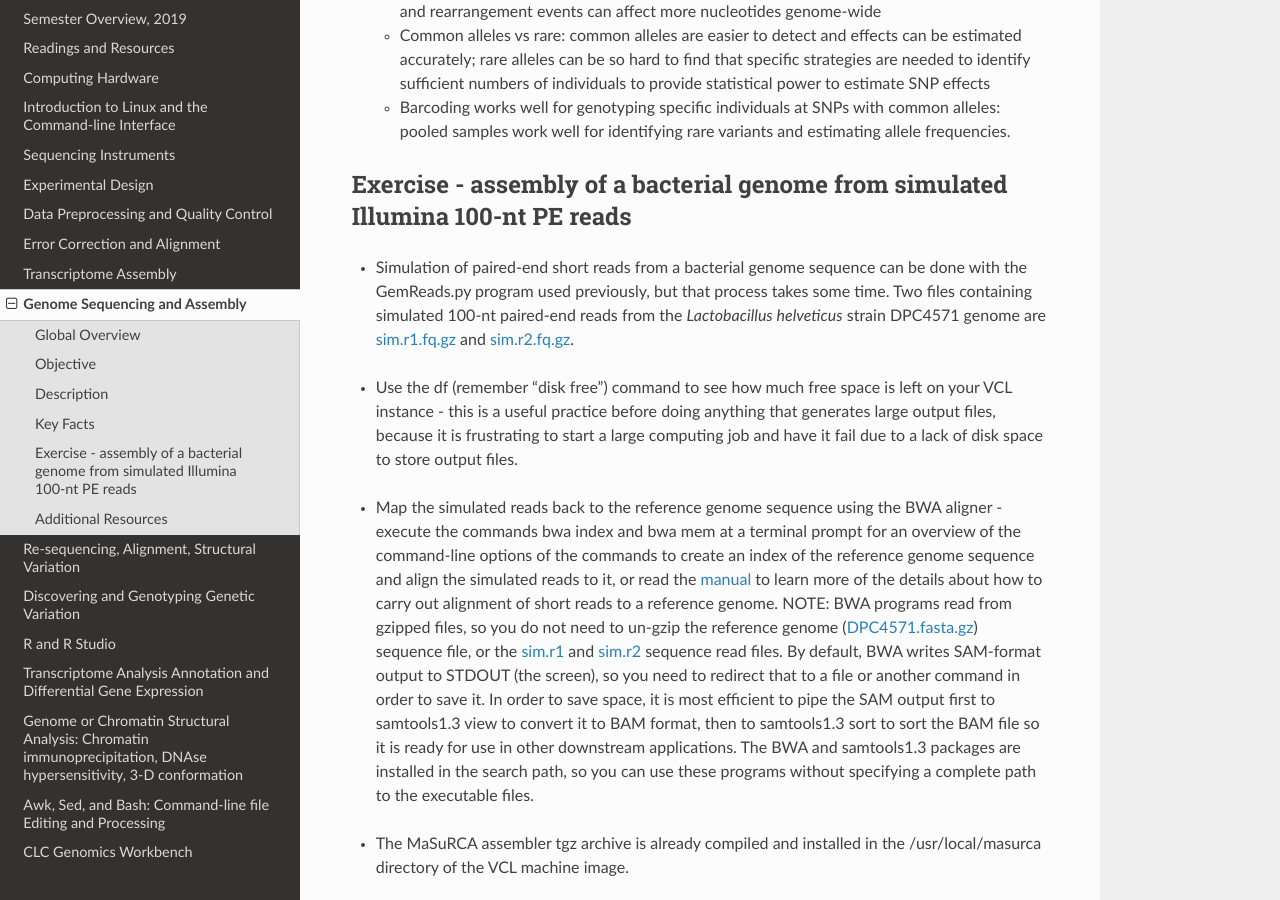
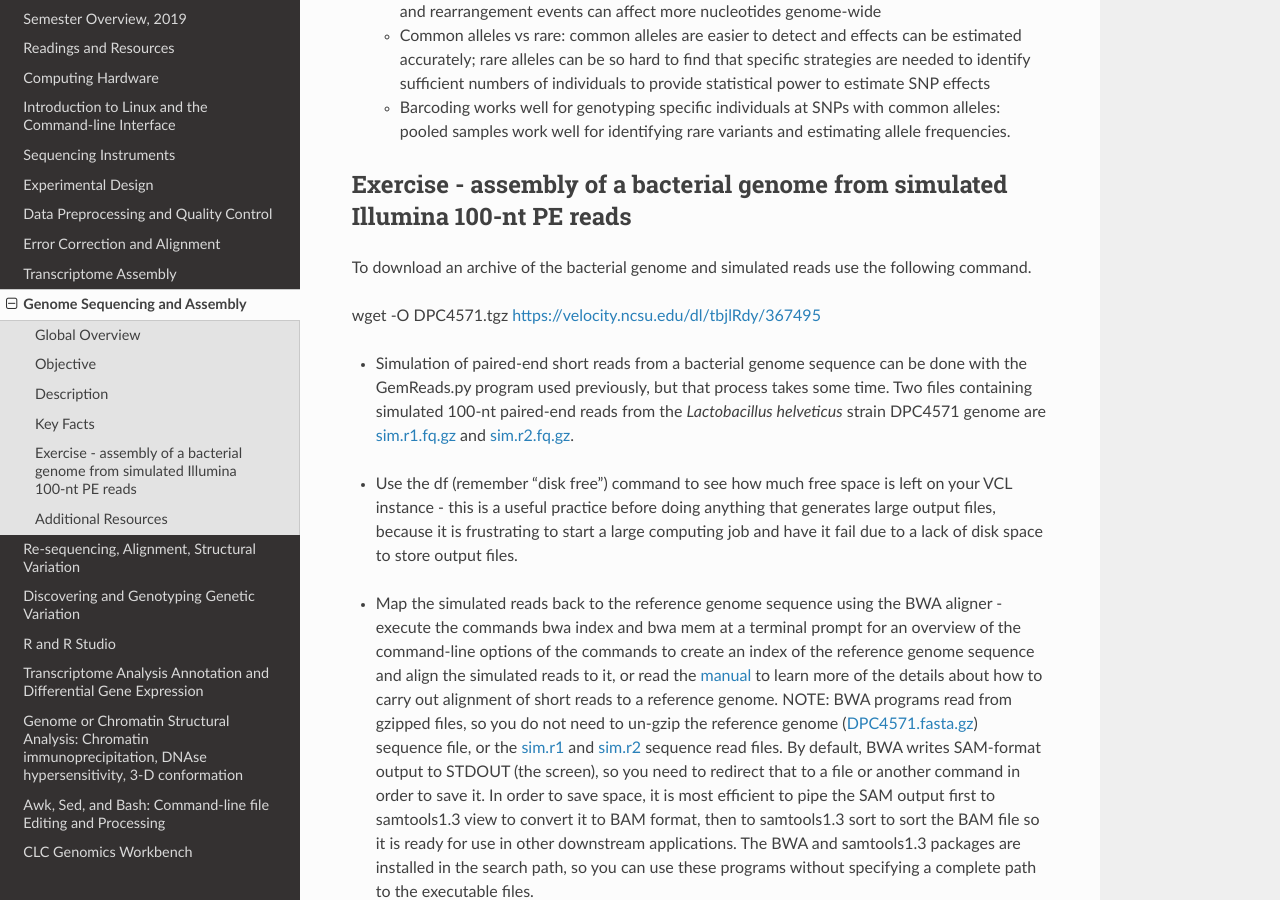
Before and after one commit to rwhetten/DeepSeqAnalysis, a Sphinx documentation site: the page built from docs/source/genome-assembly.rst, in a window 1280 px wide and 900 px high, scrolled down 2656 px. Built offline with Sphinx 7.4.7 and the Read the Docs theme 2.0.0, drawn with Linux system fonts in a browser that asks for light colours.

Commit message:
Update genome-assembly.rst

```diff
--- a/docs/source/genome-assembly.rst
+++ b/docs/source/genome-assembly.rst
@@ -43,6 +43,12 @@ Different approaches have been proposed to evaluate the quality and completeness
 
 Exercise - assembly of a bacterial genome from simulated Illumina 100-nt PE reads
 *********************************************************************************
+
+To download an archive of the bacterial genome and simulated reads use the following command. ::
+
+wget -O DPC4571.tgz https://velocity.ncsu.edu/dl/tbjlRdy/367495
+
+
 
 + Simulation of paired-end short reads from a bacterial genome sequence can be done with the GemReads.py program used previously, but that process takes some time.  Two files containing simulated 100-nt paired-end reads from the *Lactobacillus helveticus* strain DPC4571 genome are `sim.r1.fq.gz <https://drive.google.com/open?id=129qylzArUm3-K6-Rv8ORKqBwURuzwu5m>`_ and `sim.r2.fq.gz <https://drive.google.com/open?id=1ETW5KbnT7MTmxznzJSaUrTEKkhZmb-7A>`_.
 
```
